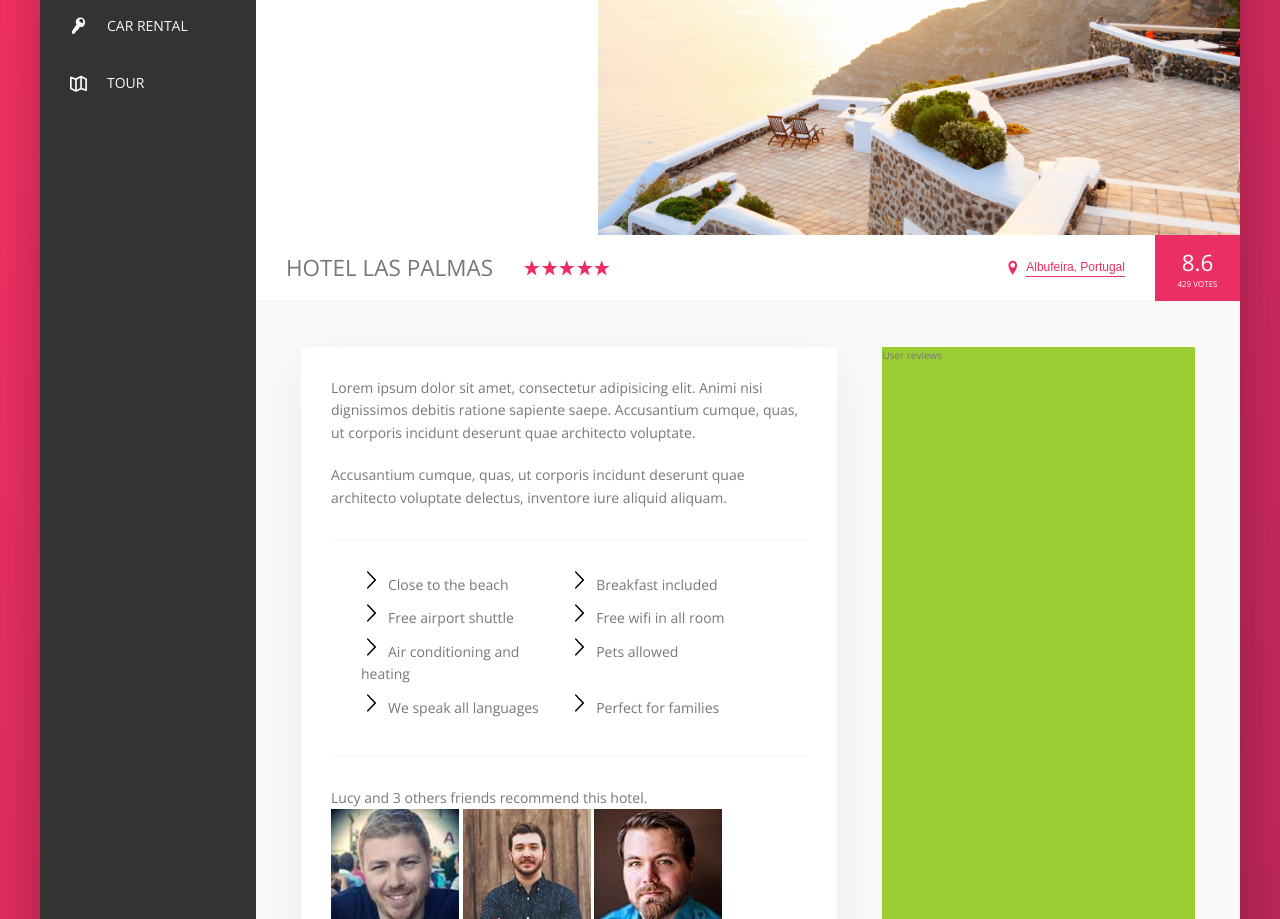
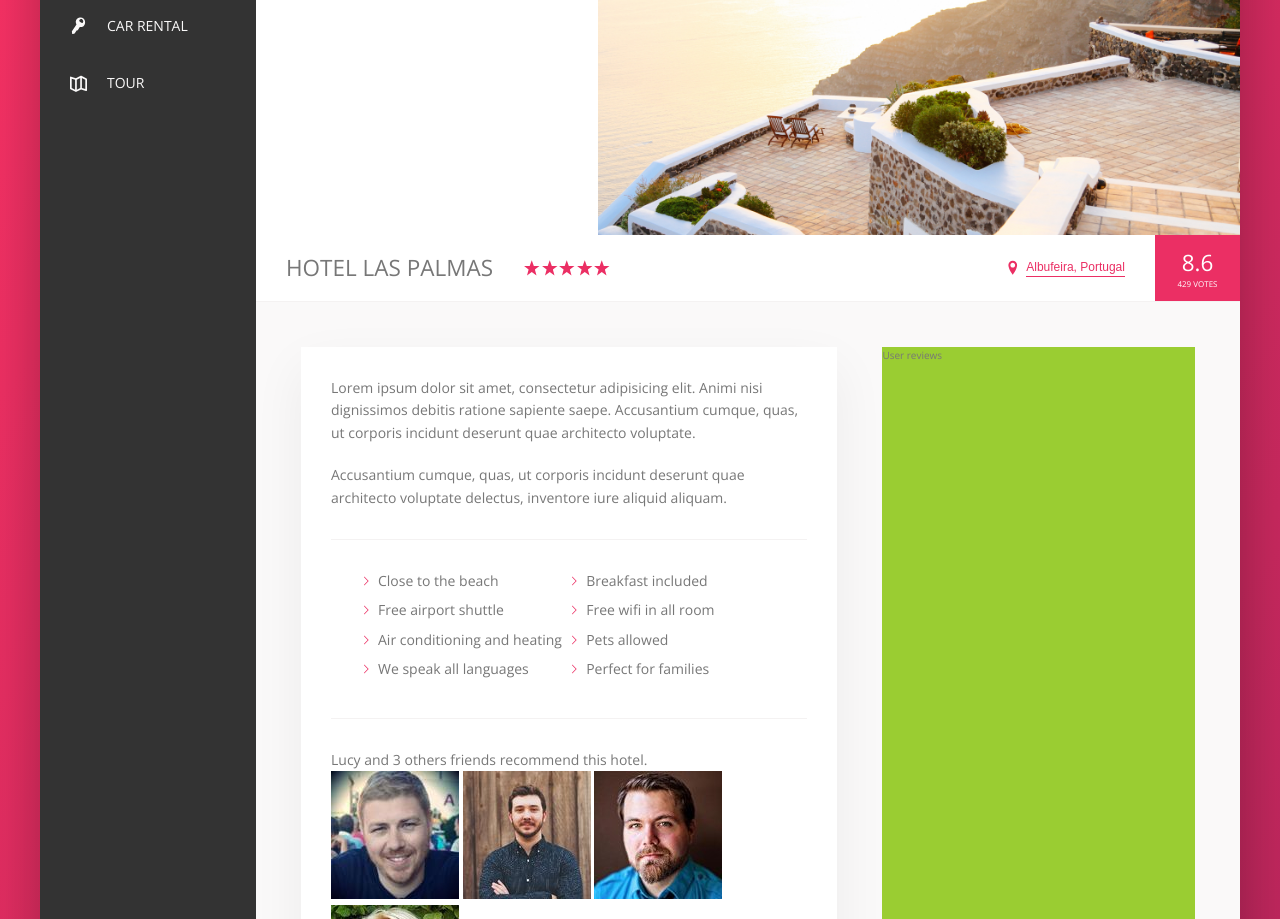
Before and after one commit to YudhaYuki/warna-holiday, a website: page index.html in a window 1280 px wide. Shown: the part 300-1219 px from the top of the page. Drawn offline with nearby package versions, Linux system fonts and the light colour scheme.

Commit message:
Using webkit MASK

```diff
--- a/sass/_components.scss
+++ b/sass/_components.scss
@@ -348,10 +348,21 @@
     &__item:before {
         content: "";
         display: inline-block;
-        height: 2rem;
-        width: 2rem;
+        height: 1rem;
+        width: 1rem;
         margin-right: .7rem;
-        background-image: url(../img/chevron-thin-right.svg);
+
+        // Older browsers
+        // background-image: url(../img/chevron-thin-right.svg);
+        // background-size: cover;
+
+        // New browsers, we use masks.
+        // it defines an area where we can look through the element, and we whats behind that element.
+        background-color: var(--color-primary);
+        -webkit-mask-image: url(../img/chevron-thin-right.svg);
+        -webkit-mask-size: cover;
+
+
 
     }
 }
```
Also changed, not shown: css/style.css.
